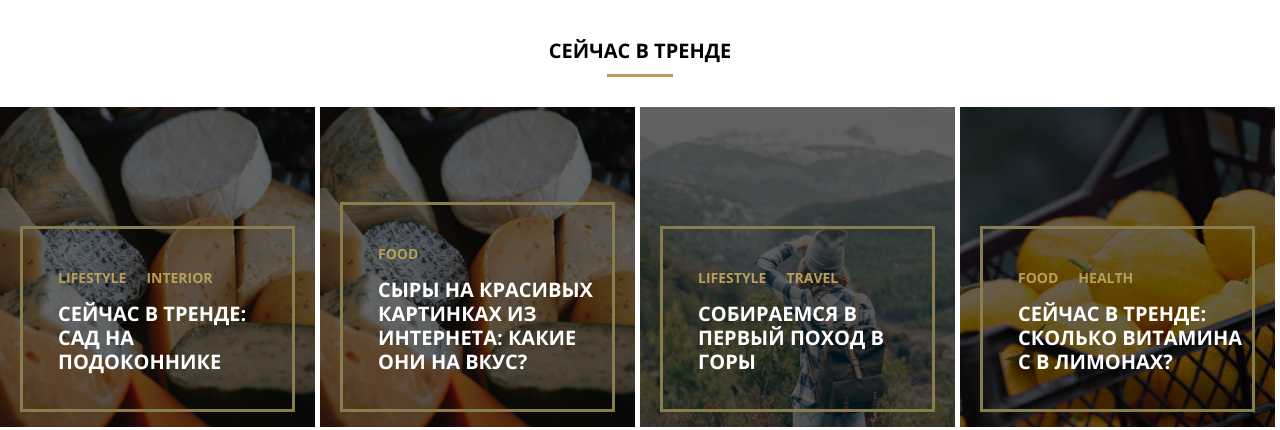
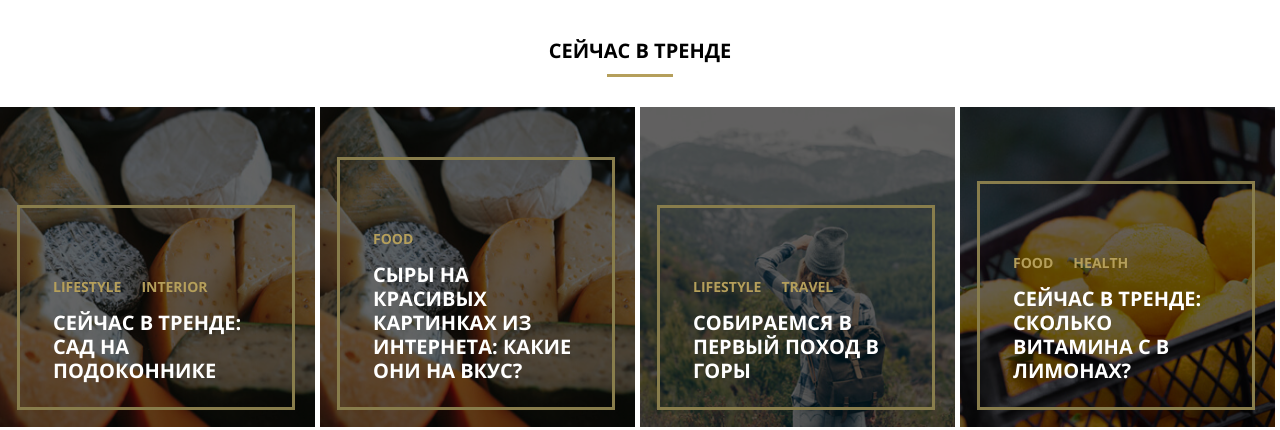
Before and after one commit to nlotomsk/diplod, a plain HTML site: page index.html in a window 1280 px wide. Shown: the part 526-956 px from the top of the page. Drawn offline with Linux system fonts and the light colour scheme; files whose address does not match are found by name.

Commit message:
Мелкие исправления

```diff
--- a/css/style.css
+++ b/css/style.css
@@ -326,11 +326,8 @@ a {
   box-sizing: border-box;
   display: flex;
   flex-direction: column;
-  padding-bottom: 35px;
-  padding-left: 35px;
-  margin-left: 20px;
-  margin-right: 20px;
-  margin-bottom: 15px;
+  padding: 30px 31px 24px 33px;
+  margin: 0px 20px 17px 17px;
 }
 
 .now-trend-card {
```
